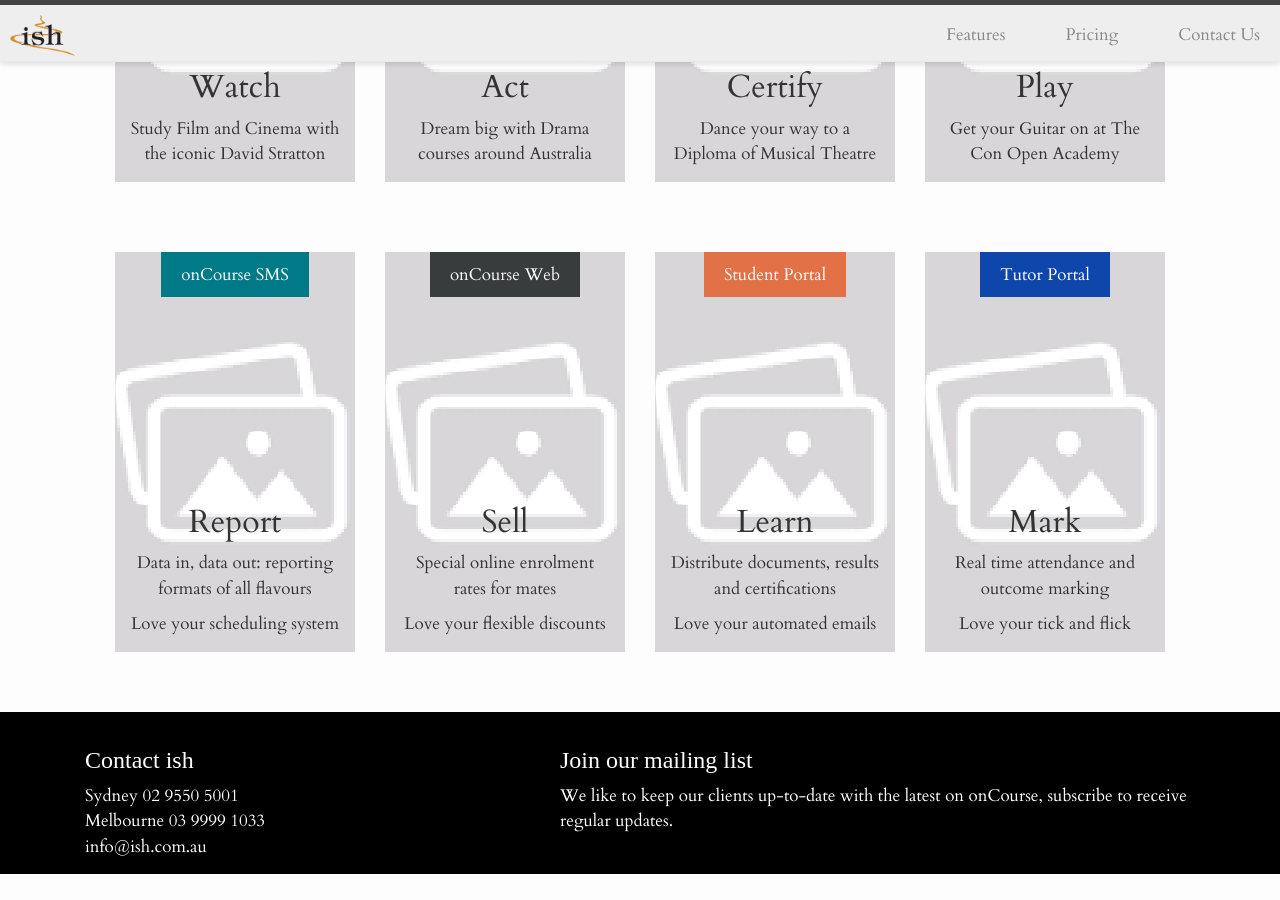
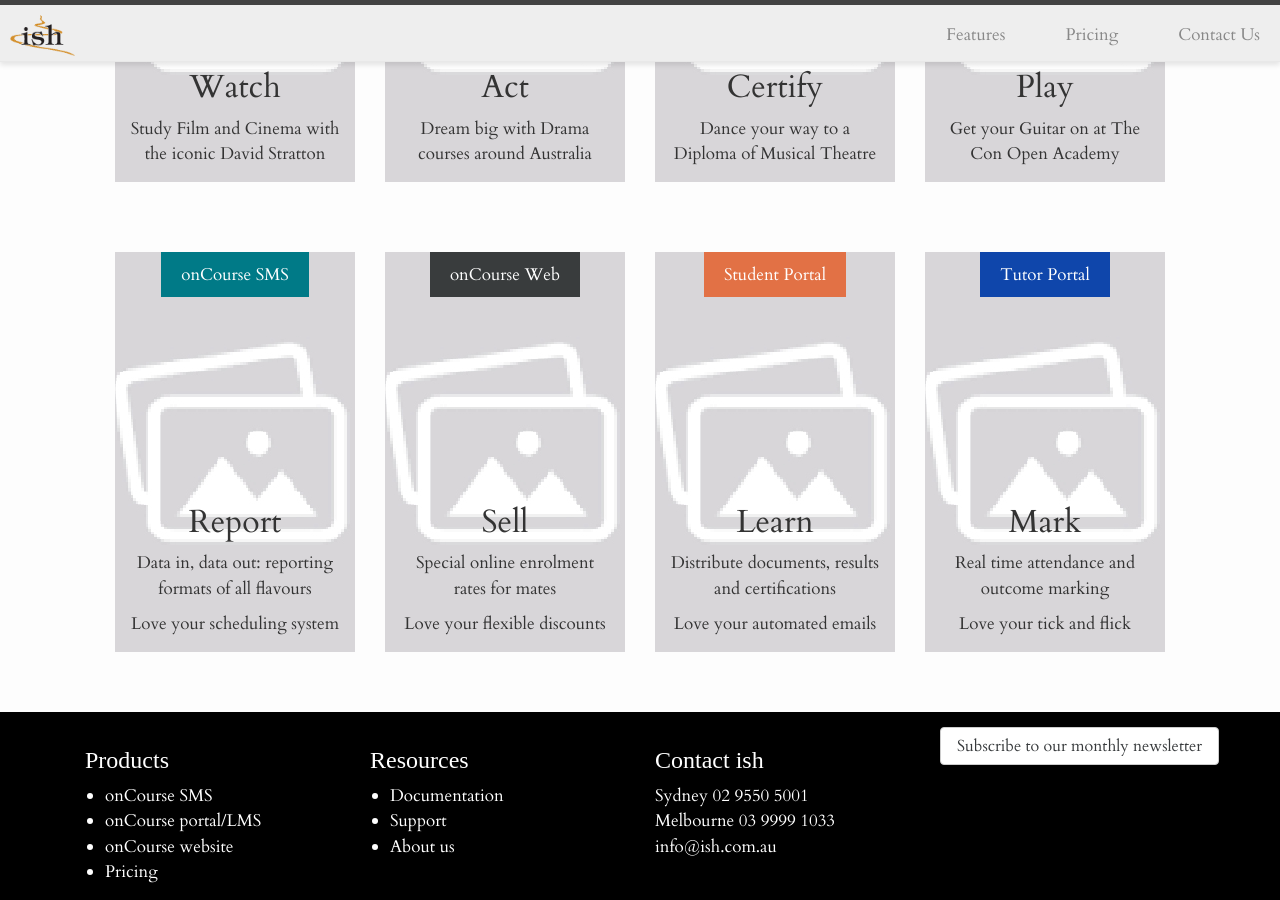
Before and after one commit to stephenmcilwaine/website, a Jekyll site: the page built from index.html, in a window 1280 px wide and 900 px high, scrolled down 697 px. Built offline with Jekyll 4.4.1, drawn with Linux system fonts in a browser that asks for light colours; some web fonts are replaced; before the commit the page ends 1571 px from its top, so only the background shows below that.

Commit message:
Expand footer with some more navigation

```diff
--- a/_includes/footer.html
+++ b/_includes/footer.html
@@ -4,15 +4,33 @@
 
       <div class="col-md-24">
         <div class="row">
-          <div class="col-sm-10 address-block">
+          <div class="col-sm-6">
+            <h4>Products</h4>
+            <ul>
+              <li>onCourse SMS</li>
+              <li>onCourse portal/LMS</li>
+              <li>onCourse website</li>
+              <li>Pricing</li>
+          </div>
+
+          <div class="col-sm-6">
+            <h4>Resources</h4>
+            <ul>
+              <li>Documentation</li>
+              <li>Support</li>
+              <li>About us</li>
+          </div>
+
+          <div class="col-sm-6 address-block">
             <h4>Contact ish</h4>
             Sydney <a href="tel:+61 2 9550 5001">02 9550 5001</a><br>
             Melbourne <a href="tel:+61 3 9999 1033">03 9999 1033</a><br>
             <a href="mailto:info@ish.com.au">info@ish.com.au</a>
           </div>
-          <div class="col-sm-14">
-            <h4>Join our mailing list</h4>
-            <p>We like to keep our clients up-to-date with the latest on onCourse, subscribe to receive regular updates.</p>
+
+          <div class="col-sm-6">
+            <a role="button" href="http://eepurl.com/_FU1f" class="btn btn-secondary">Subscribe to our monthly newsletter</a>
+
           </div>
         </div>
       </div>
```
